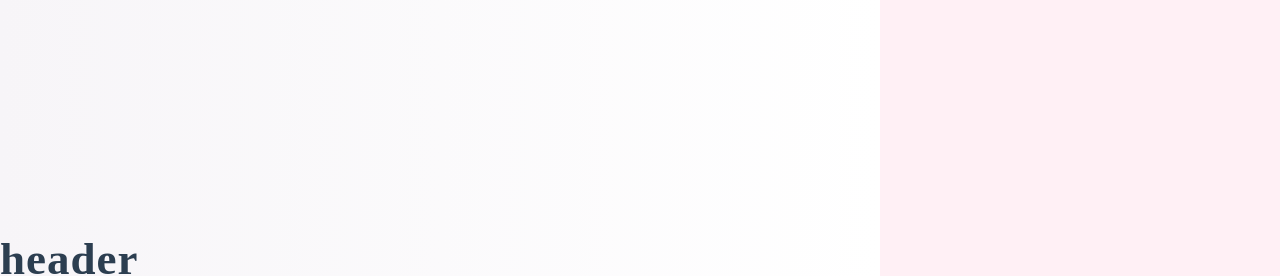
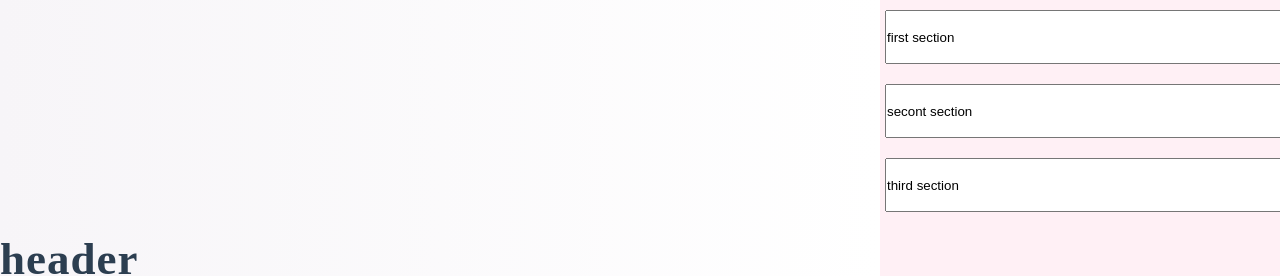
Before and after one commit to TupotaValentyn/template-editor-react, a React (Create React App) app: page / in a window 1280 px wide. Shown: the top 276 px of the page. Built offline with nearby package versions, Linux system fonts and the light colour scheme.

Commit message:
added panel

```diff
--- a/src/App.js
+++ b/src/App.js
@@ -1,8 +1,31 @@
 import React, { Component } from 'react';
 import ReactDOM from 'react-dom'
+import SidePanel from './sidePanel/SidePanel'
+
 import './App.css';
 
  class App extends Component {
+
+  moc = {
+    form: {
+      placeholders: [
+        {
+          id: 0,
+          title: 'first section',
+          description: 'some description'
+        }, {
+          id: 1,
+          title: 'secont section',
+          description: 'some desc second section'
+        }, {
+          id: 2,
+          title: 'third section',
+          description: 'some desc third section'
+        }
+      ]
+    }
+  }
+
 
   render() {
     return (
@@ -23,9 +46,6 @@ import './App.css';
                     </div>
                     <div>
                       <p className="editable">
-                      {
-
-                      }
                         Duis sed odio sit amet nibh vulputate cursus
                         a sit amet mauris. Morbi accumsan ipsum velit.
                       </p>
@@ -143,7 +163,7 @@ import './App.css';
           </section>
         <section className="panel-section">
           <div className="side-panel">
-
+            <SidePanel moc={this.moc}/>
           </div>
       </section>
       </div>
--- /dev/null
+++ b/src/sidePanel/SidePanel.css
@@ -0,0 +1,10 @@
+.panel.form {
+    display: grid;
+    grid-gap: 10px;
+}
+
+.panel-input {
+    margin: 10px 5px;
+    width: 100%;
+    height: 50px;
+}
--- /dev/null
+++ b/src/sidePanel/SidePanel.js
@@ -0,0 +1,19 @@
+import React, {Component} from 'react'
+import './SidePanel.css'
+
+
+class SidePanel extends Component {
+  state = {
+
+  }
+
+  render () {
+    return (<form className="panel-form">
+      {this.props.moc.form.placeholders.map((item, index) => {
+        return <input className="panel-input" key={index} value={item.title}/>
+      })}
+    </form>)
+  }
+}
+
+export default SidePanel;
```
